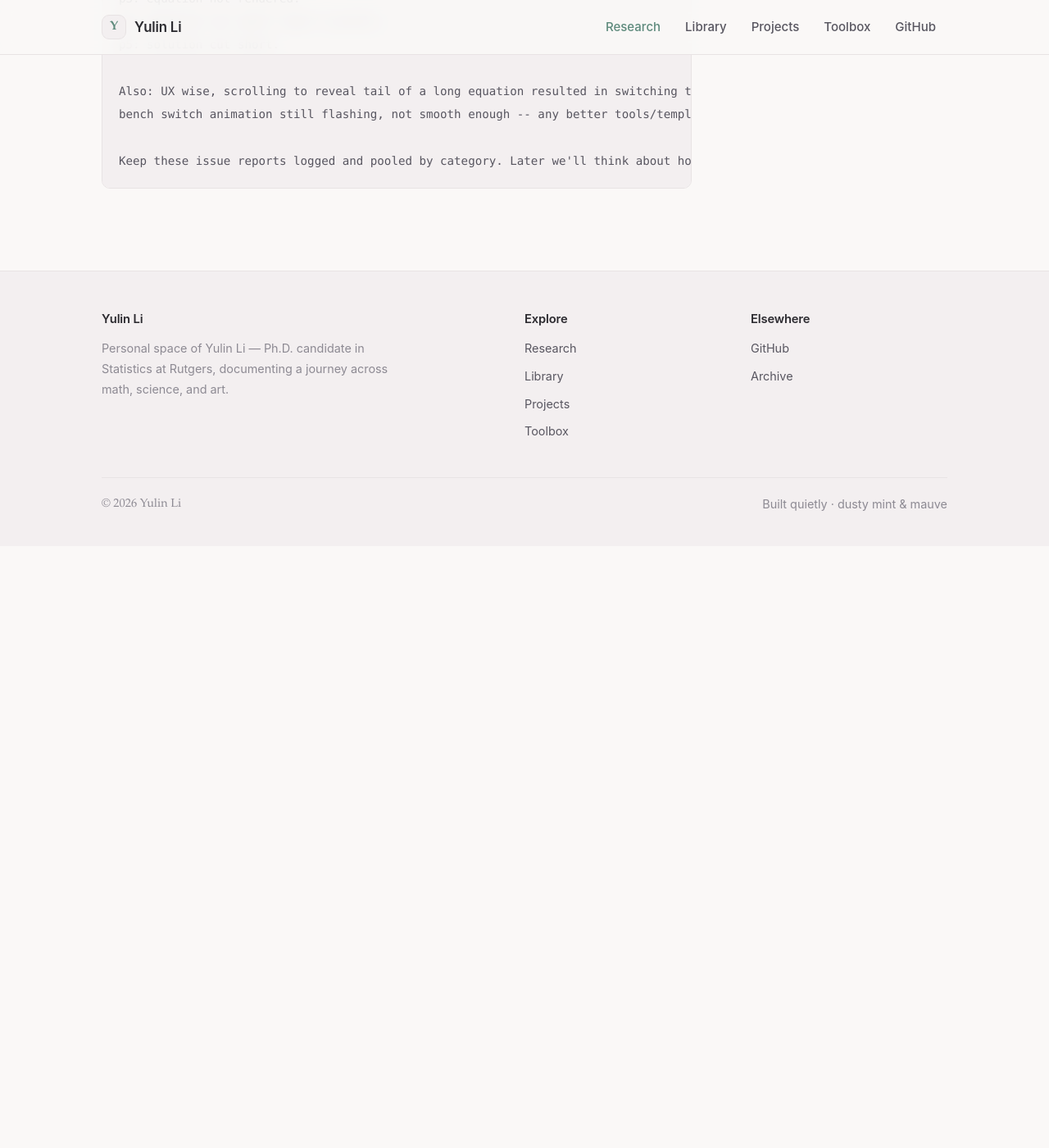
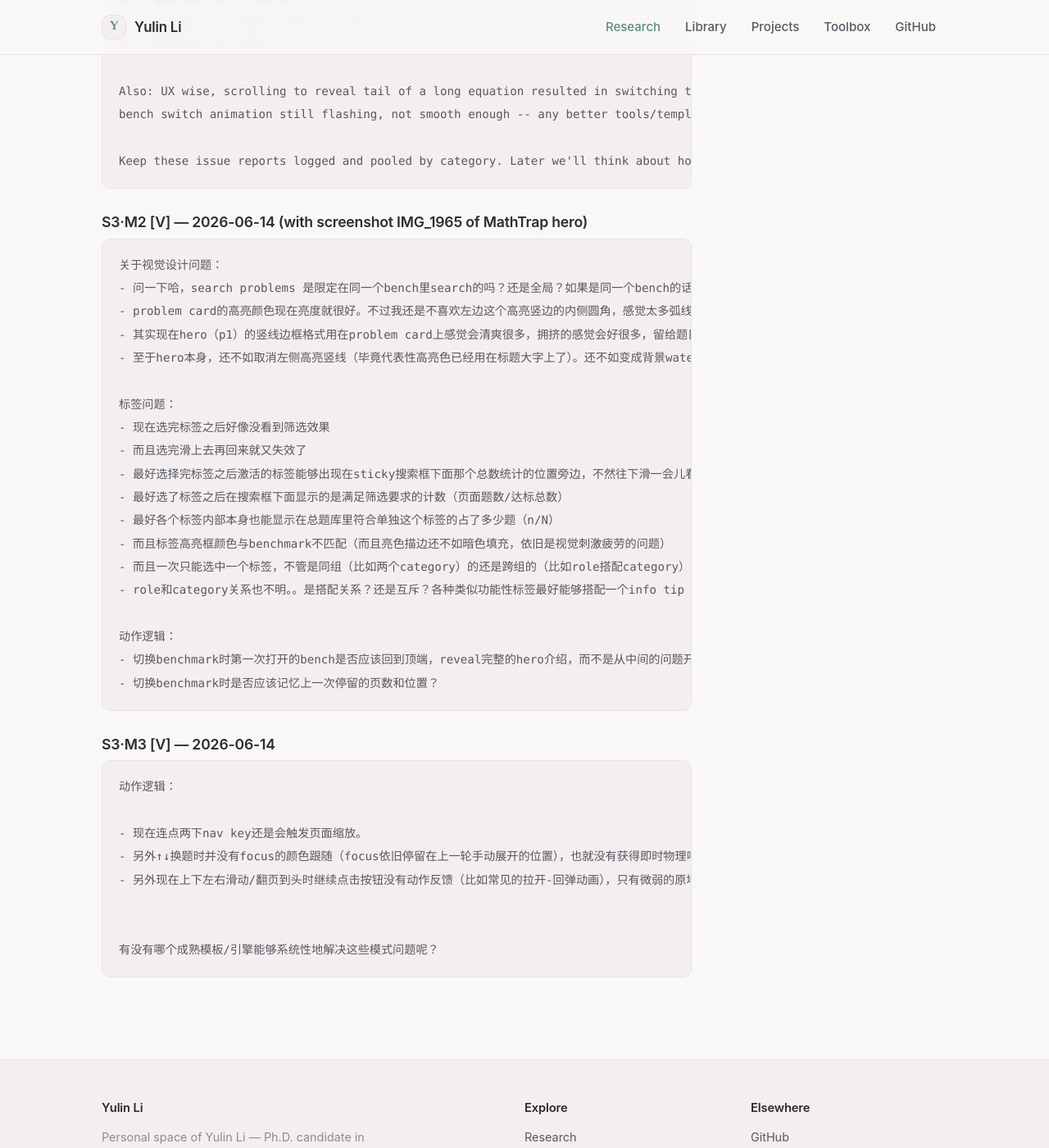
Before and after one commit to yulinl2/yulinl2.github.io, a Jekyll site: the page built from ai4statmath-benchmarks/docs/USER_MESSAGES.md, in a window 1280 px wide and 1400 px high, scrolled down 5468 px. Shown: the whole window at 82% size. Built offline with Jekyll 4.4.1, drawn with Linux system fonts in a browser that asks for light colours; our own code applies the rules of GitHub Pages for plain Markdown files; before the commit the page ends 6134 px from its top, so only the background shows below that.

Commit message:
docs: append S3·M2 and S3·M3 verbatim to USER_MESSAGES.md

````diff
--- a/ai4statmath-benchmarks/docs/USER_MESSAGES.md
+++ b/ai4statmath-benchmarks/docs/USER_MESSAGES.md
@@ -192,3 +192,38 @@ bench switch animation still flashing, not smooth enough -- any better tools/tem
 
 Keep these issue reports logged and pooled by category. Later we'll think about how you can emulate what I did to discover the UX issues.
 ```
+
+### S3·M2 [V] — 2026-06-14 (with screenshot IMG_1965 of MathTrap hero)
+```
+关于视觉设计问题：
+- 问一下哈，search problems 是限定在同一个bench里search的吗？还是全局？如果是同一个bench的话能不能给搜索框左侧也带上那个跟problem card一样的高亮竖边，这样暗示就非常明显了。
+- problem card的高亮颜色现在亮度就很好。不过我还是不喜欢左边这个高亮竖边的内侧圆角，感觉太多弧线了，把高亮竖边的右侧border变成全部竖切会干净很多
+- 其实现在hero（p1）的竖线边框格式用在problem card上感觉会清爽很多，拥挤的感觉会好很多，留给题目显示的位置也变多了。然后只要一格一格高亮线深浅交错，就已经很容易区分奇偶数题目了。整体也不会太flashy。
+- 至于hero本身，还不如取消左侧高亮竖线（毕竟代表性高亮色已经用在标题大字上了）。还不如变成背景watermark底纹tint（你思考设计一下怎么样才低调好看，每个benchmark还能够体现出问题性质的不同）。这样hero才没有那么明显的像问题一样被框住的感觉（而是它作为主题包含住下面的所有问题案例）。
+
+标签问题：
+- 现在选完标签之后好像没看到筛选效果
+- 而且选完滑上去再回来就又失效了
+- 最好选择完标签之后激活的标签能够出现在sticky搜索框下面那个总数统计的位置旁边，不然往下滑一会儿看不到就忘了
+- 最好选了标签之后在搜索框下面显示的是满足筛选要求的计数（页面题数/达标总数）
+- 最好各个标签内部本身也能显示在总题库里符合单独这个标签的占了多少题（n/N）
+- 而且标签高亮框颜色与benchmark不匹配（而且亮色描边还不如暗色填充，依旧是视觉刺激疲劳的问题）
+- 而且一次只能选中一个标签，不管是同组（比如两个category）的还是跨组的（比如role搭配category）
+- role和category关系也不明。。是搭配关系？还是互斥？各种类似功能性标签最好能够搭配一个info tip
+
+动作逻辑：
+- 切换benchmark时第一次打开的bench是否应该回到顶端，reveal完整的hero介绍，而不是从中间的问题开始？
+- 切换benchmark时是否应该记忆上一次停留的页数和位置？
+```
+
+### S3·M3 [V] — 2026-06-14
+```
+动作逻辑：
+
+- 现在连点两下nav key还是会触发页面缩放。
+- 另外↑↓换题时并没有focus的颜色跟随（focus依旧停留在上一轮手动展开的位置），也就没有获得即时物理响应的爽感。。
+- 另外现在上下左右滑动/翻页到头时继续点击按钮没有动作反馈（比如常见的拉开-回弹动画），只有微弱的原地抽动，反馈欠缺且不自然
+
+
+有没有哪个成熟模板/引擎能够系统性地解决这些模式问题呢？
+```
````
